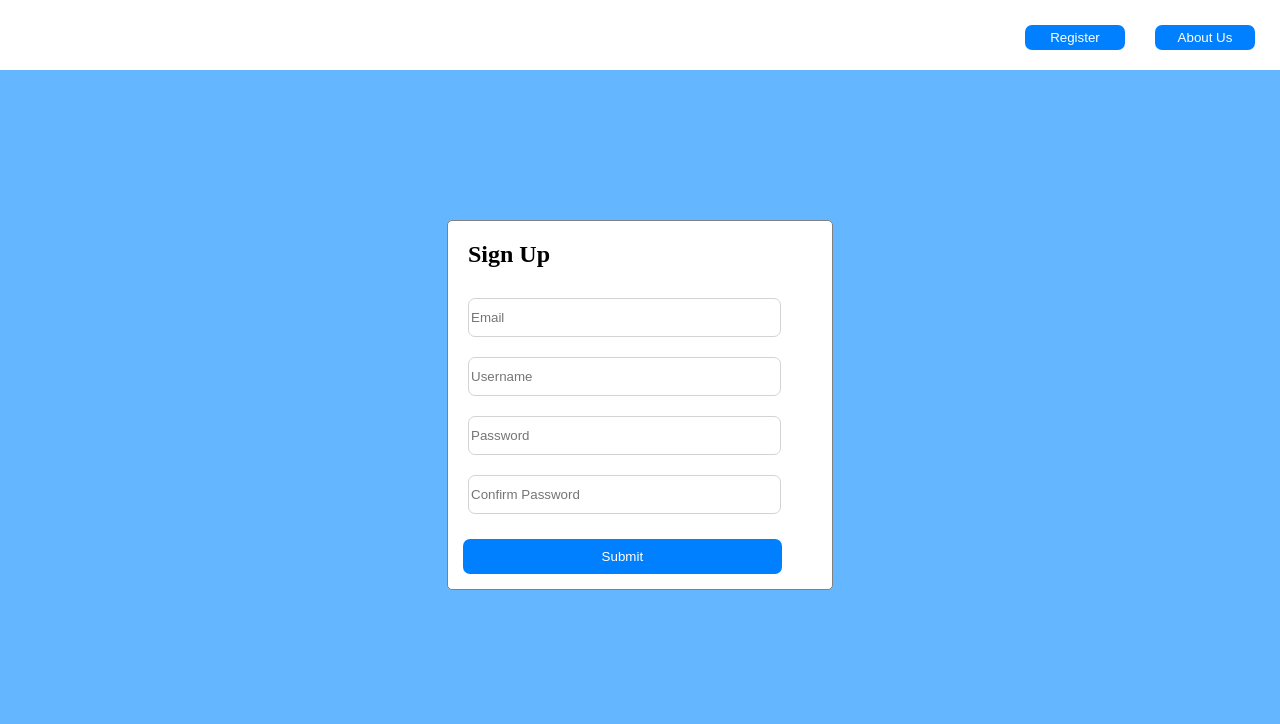
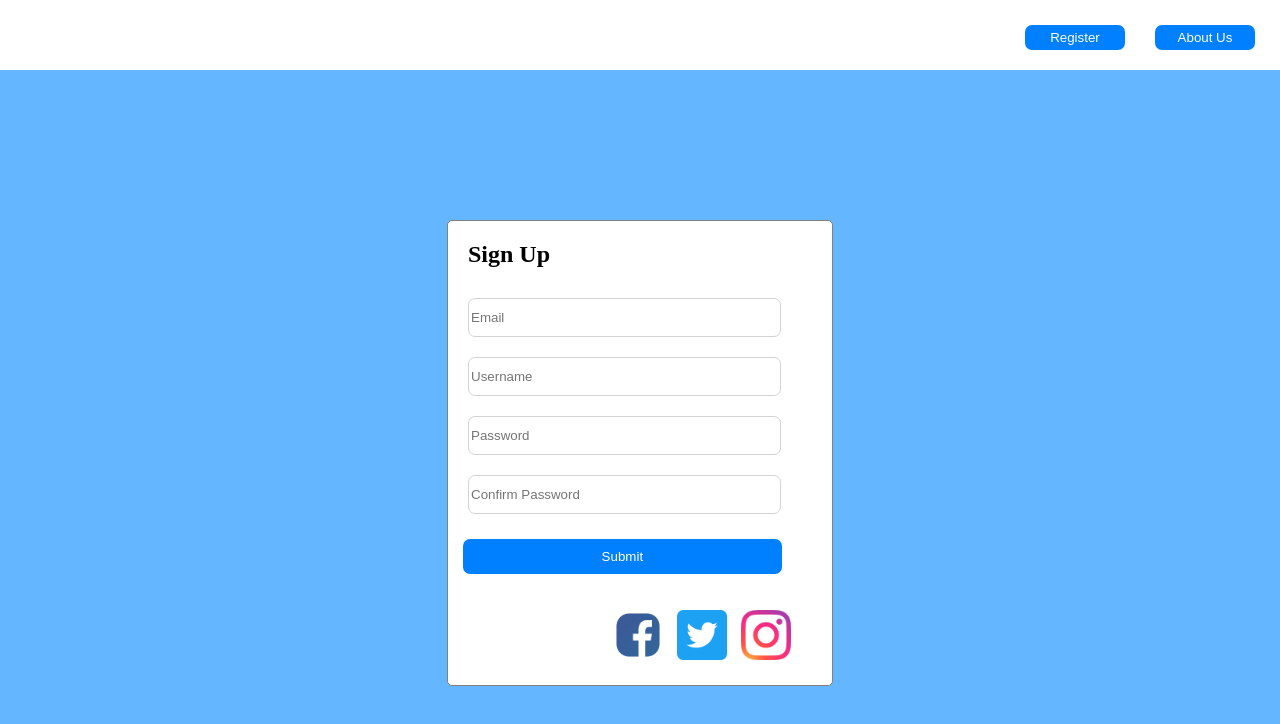
Before and after one commit to Teebs99/HTMLCSSLecture, a plain HTML site: page index.html in a window 1280 px wide. Drawn offline with Linux system fonts and the light colour scheme.

Commit message:
Added styling

```diff
--- a/index.html
+++ b/index.html
@@ -33,7 +33,11 @@
             <div>
                 <button type='submit'>Submit</button>
             </div>
-
+            <ul>
+                <li><a href='https://www.facebook.com' target='_blank'><img src='./assets/facebook.png'></a></li>
+                <li><a href='https://www.twitter.com' target='_blank'><img src='./assets/twitter.png'></a></li>
+                <li><a href='https://www.instagram.com' target='_blank'><img src='./assets/instagram.png'></a></li>
+            </ul>
     </form>
 </body>
 </html>
--- a/main.css
+++ b/main.css
@@ -29,6 +29,7 @@ form{
     border-radius:5px;
     border:solid 1px gray;
     background-color:white;
+    box-shadow:inset;
 
 
 }
@@ -46,6 +47,7 @@ form input{
     height:35px;
     border-radius:7px;
     border:1px solid lightgray;
+
 }
 
 form button{
@@ -57,3 +59,15 @@ form button{
     border:none;
     border-radius: 7px;
 }
+img{
+    list-style-type:none;
+    width:50px;
+    height:50px;
+    margin:5px;
+}
+li{
+    display:inline-block;
+}
+ul{
+    margin-left:120px;
+}
```
Also changed, not shown: assets/facebook.png (added), assets/instagram.png (added), assets/twitter.png (added).
